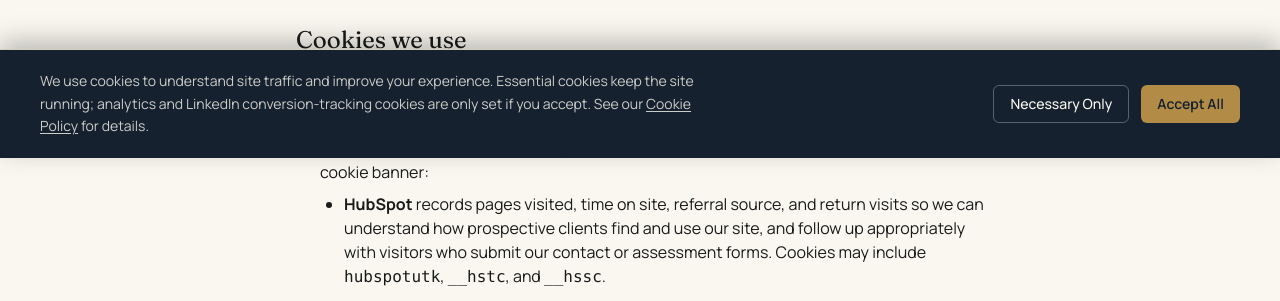
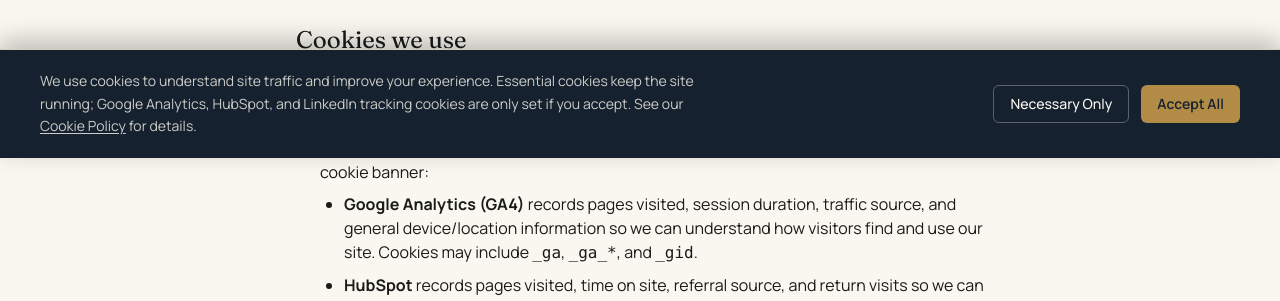
Before and after one commit to Catapultfundraising/catapult-fundraising-website, a Next.js app: page /cookie-policy in a window 1280 px wide. Shown: the part 642-943 px from the top of the page. Built offline with nearby package versions, Linux system fonts and the light colour scheme.

Commit message:
Add GA4 analytics, gated on cookie consent

```diff
--- a/app/cookie-policy/page.tsx
+++ b/app/cookie-policy/page.tsx
@@ -46,6 +46,12 @@ export default function CookiePolicyPage() {
                 <strong>Analytics &amp; conversion-tracking cookies</strong> are set only
                 if you choose "Accept All" in our cookie banner:
                 <ul className="mt-2 list-disc space-y-2 pl-6">
+                  <li>
+                    <strong>Google Analytics (GA4)</strong> records pages visited, session
+                    duration, traffic source, and general device/location information so
+                    we can understand how visitors find and use our site. Cookies may
+                    include <code>_ga</code>, <code>_ga_*</code>, and <code>_gid</code>.
+                  </li>
                   <li>
                     <strong>HubSpot</strong> records pages visited, time on site, referral
                     source, and return visits so we can understand how prospective
--- a/components/cookie-consent.tsx
+++ b/components/cookie-consent.tsx
@@ -3,7 +3,7 @@
 import { useEffect, useState } from "react";
 import Script from "next/script";
 import Link from "next/link";
-import { HUBSPOT_PORTAL_ID, LINKEDIN_PARTNER_ID } from "@/lib/constants";
+import { HUBSPOT_PORTAL_ID, LINKEDIN_PARTNER_ID, GA4_MEASUREMENT_ID } from "@/lib/constants";
 
 const CONSENT_KEY = "catapult_cookie_consent";
 
@@ -32,6 +32,19 @@ export function CookieConsent() {
     <>
       {consent === "accepted" && (
         <>
+          <Script
+            id="ga4-loader"
+            strategy="afterInteractive"
+            src={`https://www.googletagmanager.com/gtag/js?id=${GA4_MEASUREMENT_ID}`}
+          />
+          <Script id="ga4-init" strategy="afterInteractive">
+            {`
+              window.dataLayer = window.dataLayer || [];
+              function gtag(){dataLayer.push(arguments);}
+              gtag('js', new Date());
+              gtag('config', '${GA4_MEASUREMENT_ID}');
+            `}
+          </Script>
           <Script
             id="hs-script-loader"
             strategy="afterInteractive"
@@ -78,8 +91,8 @@ export function CookieConsent() {
           <div className="mx-auto flex max-w-7xl flex-col gap-4 sm:flex-row sm:items-center sm:justify-between">
             <p className="max-w-2xl text-sm leading-relaxed text-[rgb(var(--paper))]/80">
               We use cookies to understand site traffic and improve your experience.
-              Essential cookies keep the site running; analytics and LinkedIn
-              conversion-tracking cookies are only set if you accept. See our{" "}
+              Essential cookies keep the site running; Google Analytics, HubSpot,
+              and LinkedIn tracking cookies are only set if you accept. See our{" "}
               <Link
                 href="/cookie-policy"
                 className="underline underline-offset-2 hover:text-[rgb(var(--brass-light))]"
--- a/lib/constants.ts
+++ b/lib/constants.ts
@@ -34,3 +34,6 @@ export const HUBSPOT_PORTAL_ID = "3043836";
 
 // LinkedIn Insight Tag partner ID. Also gated behind cookie consent.
 export const LINKEDIN_PARTNER_ID = "9688940";
+
+// Google Analytics 4 Measurement ID. Also gated behind cookie consent.
+export const GA4_MEASUREMENT_ID = "G-E2KGR5T6R1";
```
